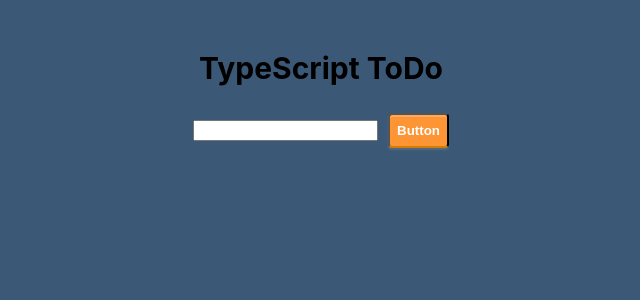
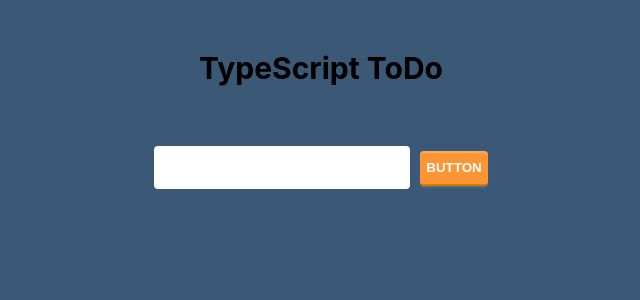
Before and after one commit to marimotona/TypeScript_ToDo_App, a React (Create React App) app: page / in a window 1280 px wide. Shown: the top 300 px of the page, without its empty margins (319-959 px from the left). Built offline with nearby package versions, Linux system fonts and the light colour scheme.

Commit message:
fix inputform button

```diff
--- a/src/App.tsx
+++ b/src/App.tsx
@@ -61,10 +61,14 @@
   return (
     <div className="App">
       <header>TypeScript ToDo</header>
-      <form onSubmit={(e) => handleSubmit(e)}>
-        <input type="text" onChange={(e) => handleChange(e)} className="inputText" />
-        <input type="submit" value="Button" className="btn-square-pop" />
-      </form>
+      <div className='inputForm'>
+        <form onSubmit={(e) => handleSubmit(e)}>
+          <input type="text" onChange={(e) => handleChange(e)} className="inputText" />
+          <button type="submit" className="btn-square-pop">
+            BUTTON
+          </button>
+        </form>
+      </div>
       <div className='todoList'>
         {todos.map((todo) => (
           <div className='todo'>
```
